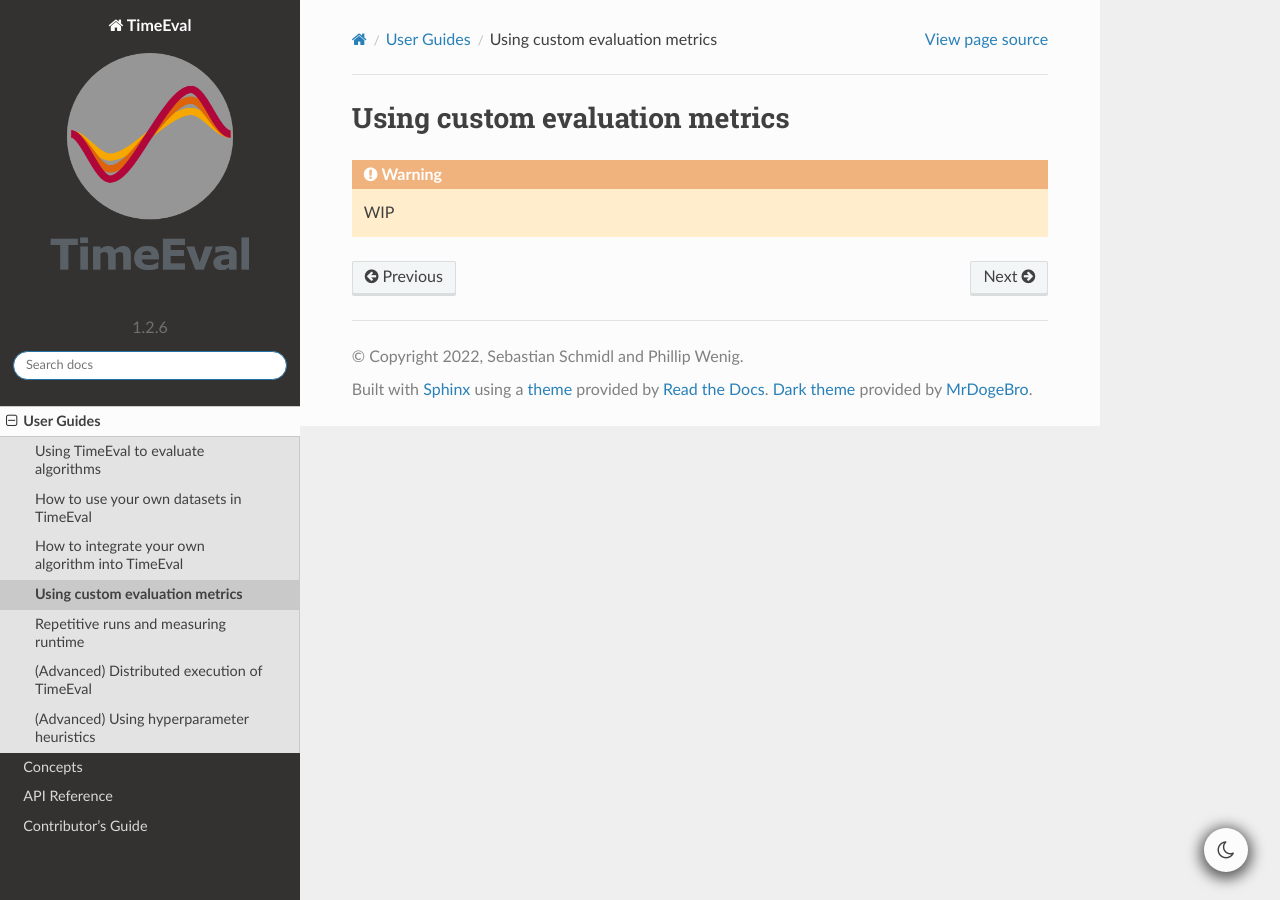
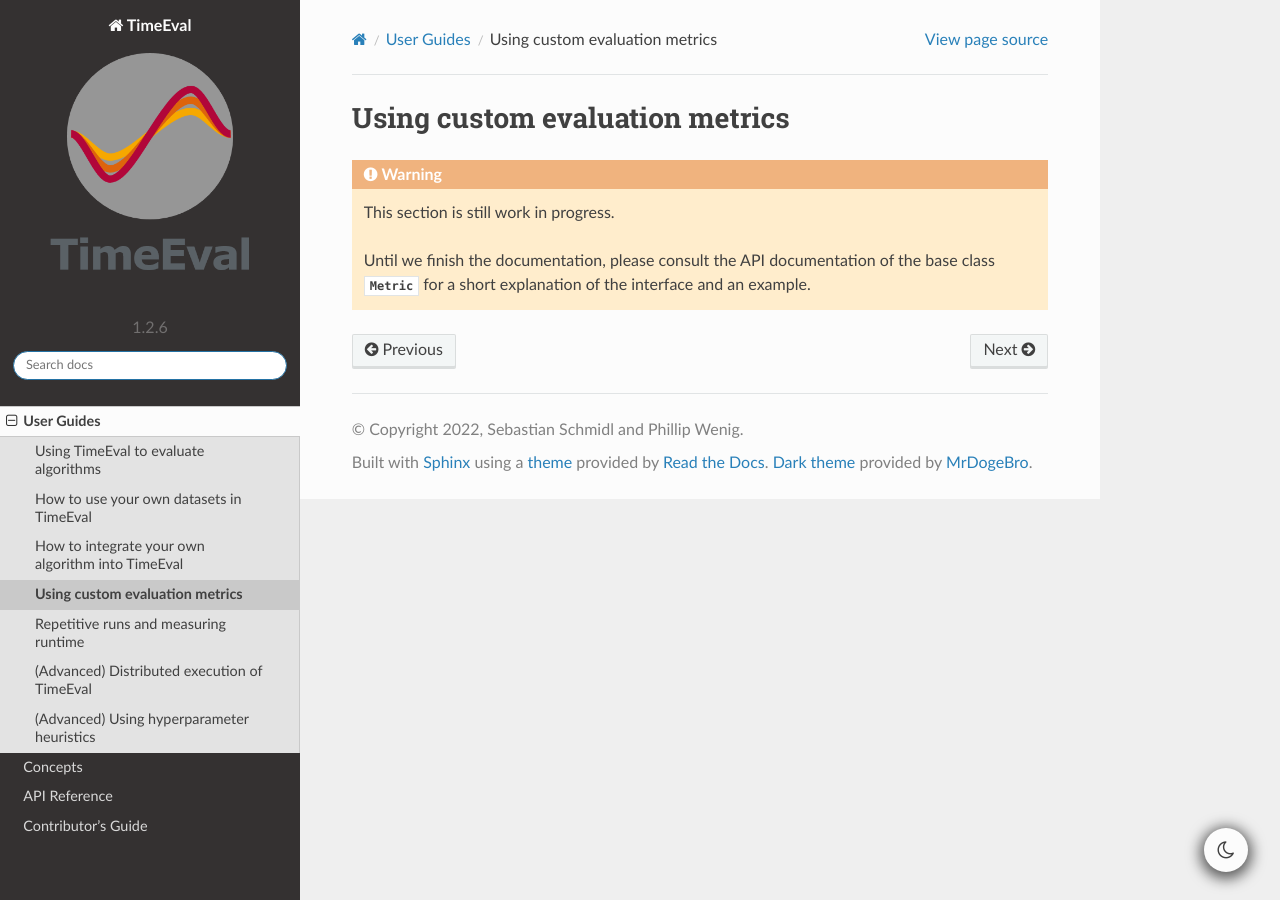
Before and after one commit to TimeEval/TimeEval, a Sphinx documentation site: the page built from docs/user/custom-metrics.md, in a window 1280 px wide. Built offline with Sphinx 7.4.7 and the Read the Docs theme 2.0.0, drawn with Linux system fonts in a browser that asks for light colours.

Commit message:
fix: metric pointers in documentation

````diff
--- a/docs/user/custom-metrics.md
+++ b/docs/user/custom-metrics.md
@@ -1,5 +1,8 @@
 # Using custom evaluation metrics
 
 ```{warning}
-WIP
+This section is still work in progress.
+
+Until we finish the documentation, please consult the API documentation of the base class
+{class}`~timeeval.metrics.Metric` for a short explanation of the interface and an example.
 ```
````
Also changed, not shown: docs/concepts/metrics.md (+2 -0 lines).
